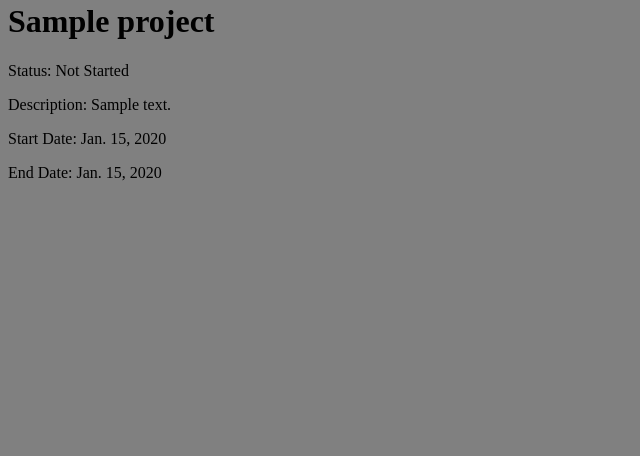
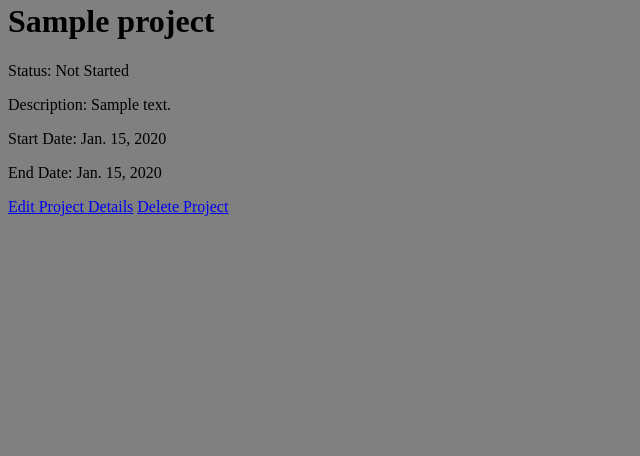
Before and after one commit to cfurlong15/Project4, a Django app: page /projects/1/ in a window 1280 px wide. Shown: the part 146-602 px from the top of the page, without its empty margins (0-640 px from the left). Run offline with Django 5.2, Linux system fonts and the light colour scheme; tables that the repository leaves empty hold one stand-in row (values such as "Sample post").

Commit message:
update and delete project successful

```diff
--- a/main_app/templates/projects/detail.html
+++ b/main_app/templates/projects/detail.html
@@ -10,6 +10,10 @@
       <p>Start Date: {{ project.start_date }}</p>
       <p>End Date: {{ project.end_date }}</p>
   </div>
+  <div class="card-action">
+    <a href="{% url 'projects_update' project.id %}">Edit Project Details</a>
+    <a href="{% url 'projects_delete' project.id %}">Delete Project</a>
+  </div>
 </div>
 
 {% endblock %}
--- a/main_app/urls.py
+++ b/main_app/urls.py
@@ -7,4 +7,6 @@ urlpatterns = [
     path('accounts/signup/', views.signup, name='signup'),
     path('projects/<int:project_id>/', views.projects_detail, name='detail'),
     path('projects/create/', views.ProjectCreate.as_view(), name='projects_create'),
+    path('projects/<int:pk>/update/', views.ProjectUpdate.as_view(), name='projects_update'),
+    path('projects/<int:pk>/delete/', views.ProjectDelete.as_view(), name='projects_delete'),
 ]
--- a/main_app/views.py
+++ b/main_app/views.py
@@ -3,7 +3,7 @@ from django.contrib.auth import login
 # from django.contrib.auth.forms import UserCreationForm
 from .forms import SignUpForm
 from .models import Project
-from django.views.generic.edit import CreateView
+from django.views.generic.edit import CreateView, UpdateView, DeleteView
 # from .forms import ProfileForm
 
 # Create your views here.
@@ -83,3 +83,11 @@ class ProjectCreate(CreateView):
         form.instance.user = self.request.user  # form.instance is the cat
     # Let the CreateView do its job as usual
         return super().form_valid(form)
+
+class ProjectUpdate(UpdateView):
+    model = Project
+    fields = ['name', 'description', 'start_date', 'end_date', 'status']
+
+class ProjectDelete(DeleteView):
+    model = Project
+    success_url = '/projects'
```
Also changed, not shown: main_app/templates/main_app/project_confirm_delete.html (added, +13 -0 lines), main_app/templates/main_app/project_form.html (+6 -2 lines).
